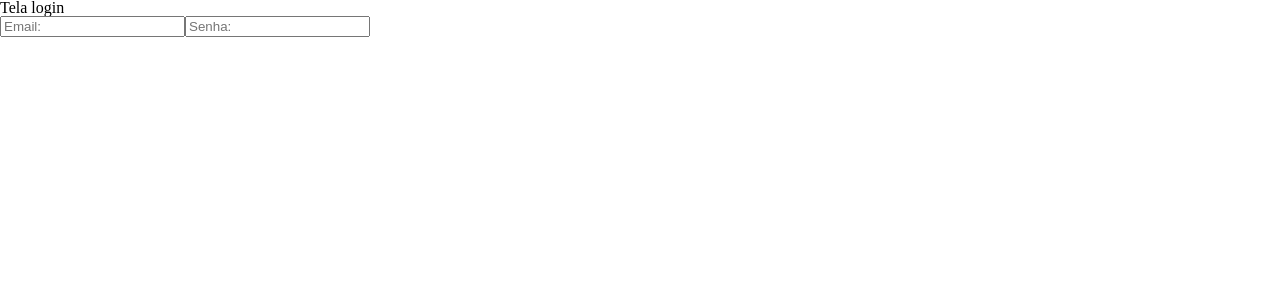
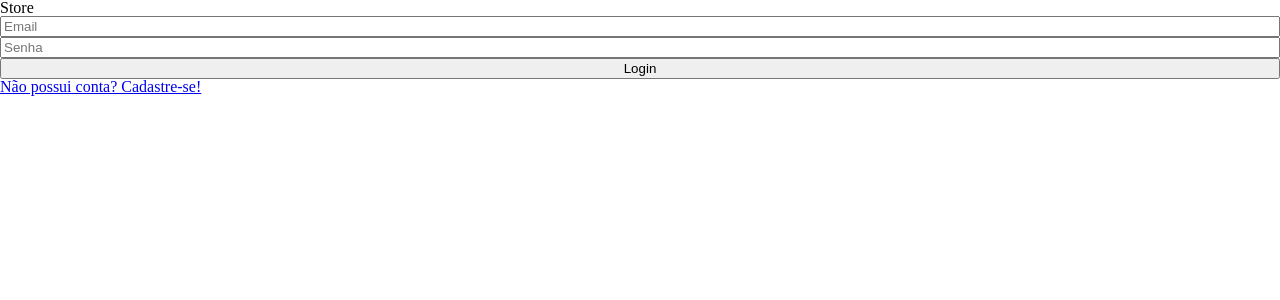
Before and after one commit to FelipeMedeiros99/store-front, a React (Create React App) app: page /login in a window 1280 px wide. Shown: the top 300 px of the page. Built offline with nearby package versions, Linux system fonts and the light colour scheme.

Commit message:
logica principal da tela de login criada

```diff
--- a/package.json
+++ b/package.json
@@ -6,6 +6,7 @@
     "@testing-library/jest-dom": "^5.17.0",
     "@testing-library/react": "^13.4.0",
     "@testing-library/user-event": "^13.5.0",
+    "axios": "^1.7.2",
     "react": "^18.3.1",
     "react-dom": "^18.3.1",
     "react-router-dom": "^6.25.0",
--- a/src/Components/TelaCadastro/index.jsx
+++ b/src/Components/TelaCadastro/index.jsx
@@ -1,9 +1,11 @@
+import { useState } from "react"
+import { Link } from "react-router-dom"
+
 import LoginCadastroStyle from "../../StyleComponents/LoginCadastroStyle"
+import RenderizarInputs from "../../Tools/RenderInput"
 
 export default function TelaCadastro(){
     return(
-        <LoginCadastroStyle>
-            <p>Tela cadastro</p>
-        </LoginCadastroStyle>
+        <p>tela cadastro</p>
     )
 }
--- a/src/Components/TelaLogin/index.jsx
+++ b/src/Components/TelaLogin/index.jsx
@@ -1,25 +1,58 @@
 import { useState } from "react"
+import { Link } from "react-router-dom"
+import axios from "axios"
+
+
 import LoginCadastroStyle from "../../StyleComponents/LoginCadastroStyle"
-
 import RenderizarInputs from "../../Tools/RenderInput"
 
 export default function TelaLogin() {
-    const [inputs, setInputs] = useState({ "Email: ": "", "Senha: ": "" })
+    // states
+    const [inputs, setInputs] = useState({ "Email": "", "Senha": "" })
+    const [mensagemErro, setMensagemErro] = useState({visivel: false, mensagem:""})
+    const [aguardandoRequisicao, setAguardandoRequisicao] = useState(false)
+
+    // vars
     const tipos = ["email", "password"]
-    const minimos = ['7', '6']
+    const minimos = [7, 6]
+    const obrigatorio = [true, true]
+    const inputsProps = {estado: inputs, setEstado: setInputs, tipos: tipos, minimos: minimos, obrigatorio: obrigatorio, aguardandoRequisicao: aguardandoRequisicao}
+
+    // functions
+    async function submissao(e){
+        e.preventDefault()
+
+        // organizando dados
+        const dadosUsuario = {
+            "email": inputs.Email,
+            "senha": inputs.Senha
+        }
+
+        // enviando para o servidor
+        try{
+            // desativando inputs e botoes
+            setAguardandoRequisicao(true)
+            const resposta = await axios.post("https://store-back-0hxp.onrender.com/login", dadosUsuario)
+            console.log(resposta)
+            setMensagemErro({visivel: false, mensagem: ""});
+        }catch(e){
+            const respostaErro = e.response.data;
+            setMensagemErro({visivel: true, mensagem: respostaErro});
+        }
+        // reativando inputs e botoes
+        setAguardandoRequisicao(false)
+    }
 
 
-    console.log(inputs)
+    return (
+        <LoginCadastroStyle onSubmit={(e)=>submissao(e)}>
+            <h1>Store</h1>
+            <RenderizarInputs {...inputsProps}/>
+            <button type="submit" disabled={aguardandoRequisicao}>Login</button>
 
-    return (
-        <LoginCadastroStyle>
-            <p>Tela login</p>
-            <RenderizarInputs
-                estado={inputs}
-                setEstado={setInputs}
-                tipos={tipos}
-                minimos={minimos}
-            />
+            {mensagemErro.visivel?<p>{mensagemErro.mensagem}</p>:<></>}
+
+            <Link to={"/cadastro"}>Não possui conta? Cadastre-se!</Link>
         </LoginCadastroStyle>
     )
 }
--- a/src/StyleComponents/LoginCadastroStyle.jsx
+++ b/src/StyleComponents/LoginCadastroStyle.jsx
@@ -1,7 +1,8 @@
 import styled from "styled-components";
 
 const LoginCadastroStyle = styled.form`
-
+    display: flex;
+    flex-direction: column;
 `
 
 export default LoginCadastroStyle
--- a/src/Tools/RenderInput.jsx
+++ b/src/Tools/RenderInput.jsx
@@ -4,8 +4,9 @@
  * @param {Object} setEstado - Objeto que manipula o estado
  * @param {Array} tipos - tipos dos inputs (em ordem)
  * @param {Array} minimos - lista de minimos de cada input
+ * @param {Array} obrigatorio - lista booleana indicando obrigatoriedade
  */
-export default function RenderizarInputs({ estado, setEstado, tipos, minimos }) {
+export default function RenderizarInputs({ estado, setEstado, tipos, minimos, obrigatorio, aguardandoRequisicao=false }) {
     const chaves = Object.keys(estado)
 
     return (
@@ -14,13 +15,15 @@ export default function RenderizarInputs({ estado, setEstado, tipos, minimos })
                 key={index}
                 type={tipos[index]}
                 placeholder={chave}
-                min={minimos[index]}
+                minLength={minimos[index]}
                 value={estado[chave]}
                 onChange={(e) => {
                     let copiaEstado = { ...estado }
                     copiaEstado[chave] = e.currentTarget.value
                     setEstado({...copiaEstado})
                 }}
+                required={obrigatorio[index]}
+                disabled={aguardandoRequisicao}
             />
         ))
     )
```
Also changed, not shown: 1 other file (tests, documents, lock files or other folders).
